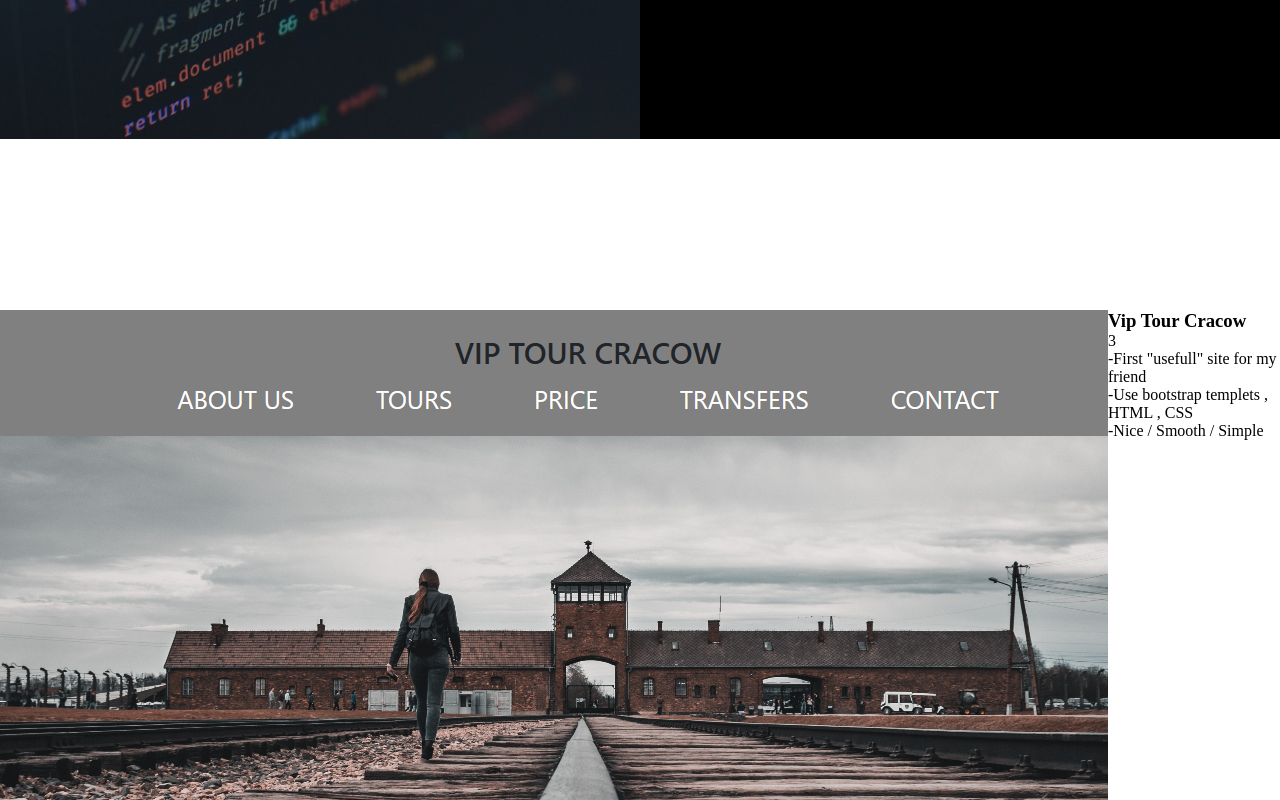
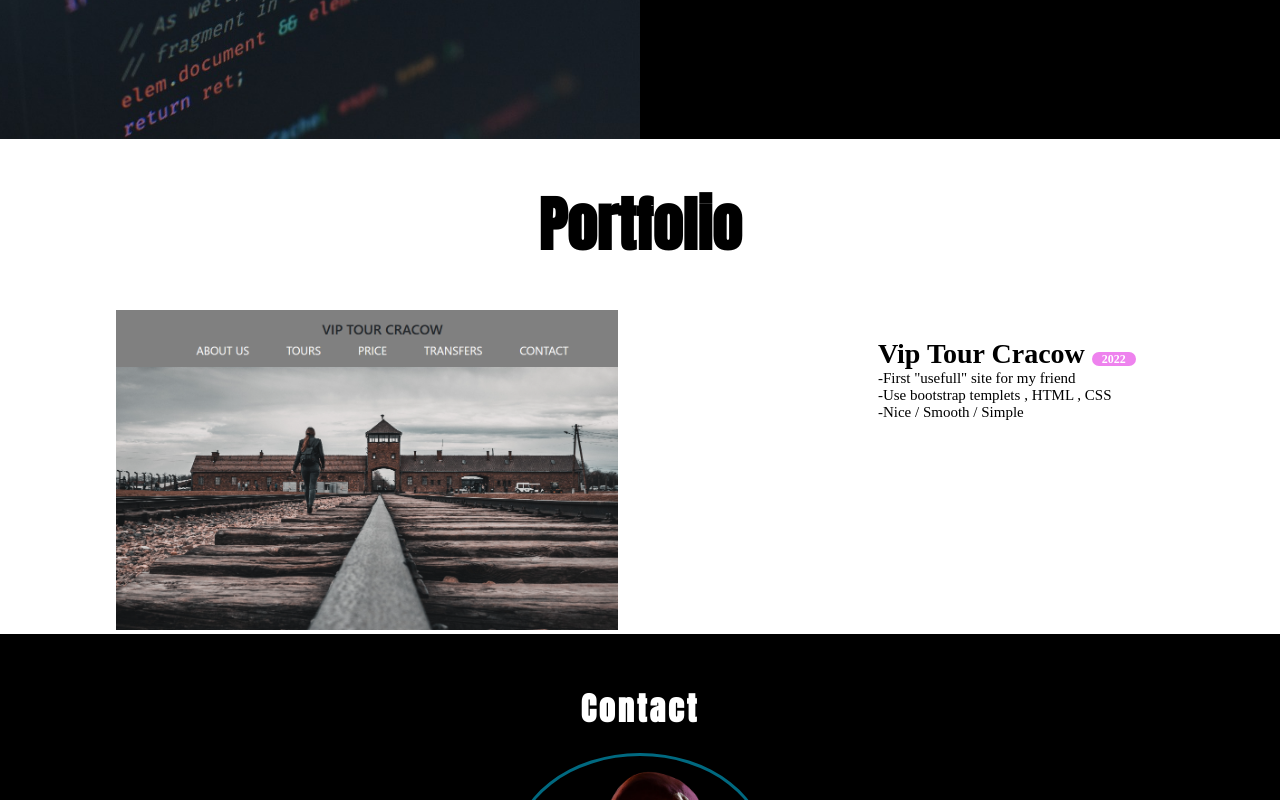
Before and after one commit to marcinoles87/mysite, a React (Create React App) app: page / in a window 1280 px wide. Shown: the part 2340-3140 px from the top of the page. Built offline with nearby package versions, Linux system fonts and the light colour scheme; a web font is replaced by a local one.

Commit message:
work with portfolio

```diff
--- a/src/components/Portfolio.js
+++ b/src/components/Portfolio.js
@@ -29,12 +29,13 @@ function Portfolio() {
 
 
             <div className='portfolio-description' >
+
                 <div>
                     <img src={vip} alt='viptour-site'></img>
                 </div>
 
-                <div>
-                    <h3>Vip Tour Cracow</h3>3
+                <div className='portfolio-text'>
+                    <h3>Vip Tour Cracow   <span>2022</span></h3>
                     <p>-First "usefull" site for my friend</p>
                     <p>-Use bootstrap templets , HTML , CSS</p>
                     <p>-Nice / Smooth / Simple</p>
--- a/src/components/portfolio.scss
+++ b/src/components/portfolio.scss
@@ -17,7 +17,7 @@
         font-family: 'Anton', cursive;
         font-size: 60px;
         text-align: center;
-        color:white;
+
     }
 
     .portfolio-projects{
@@ -27,6 +27,40 @@
         .portfolio-description{
             display: flex;
             flex-direction: row;
+            width: 100vw;
+            justify-content: space-around;
+
+            img{
+                width: 40wv;
+                height: 40vh;
+            }
+
+
+            .portfolio-text{
+
+                padding: 28px;
+
+                span{
+                    background-color: violet;
+                    color:white;
+                    border-radius: 20px;
+                    font-size: 12px;
+                    padding:0 10px;
+                }
+
+
+
+                h3{
+                font-size: 28px;
+            }
+
+
+            p{
+                font-size: 15px;
+            }
+            }
+
+
 
         }
 
```
